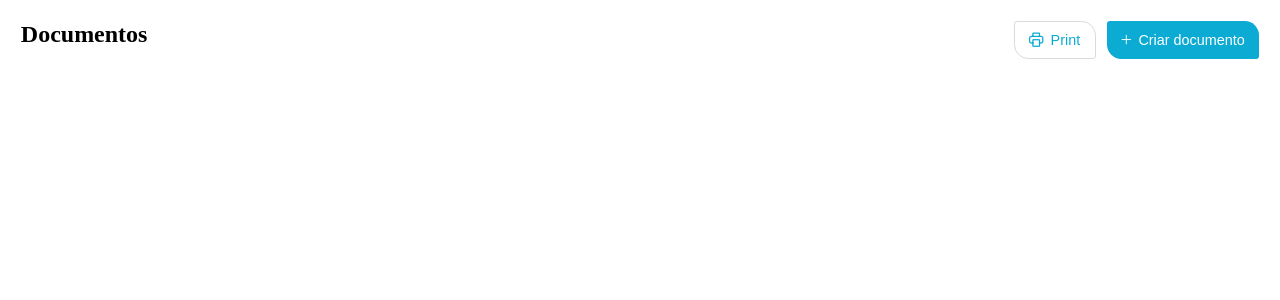
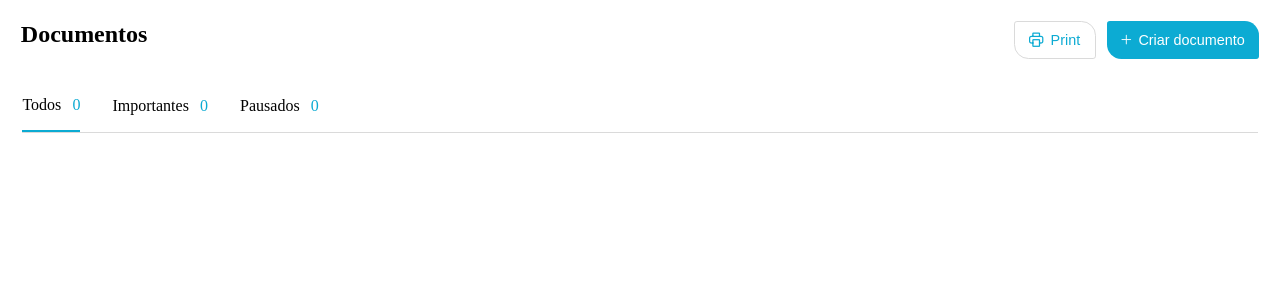
Before and after one commit to AndrewGPFranco/synch-ui, a Vue app: page /tables in a window 1280 px wide. Shown: the top 300 px of the page. Built offline with nearby package versions, Linux system fonts and the light colour scheme; sample sign-in values are in the browser's storage.

Commit message:
feat: componente das opções da tabela

```diff
--- a/src/assets/base.scss
+++ b/src/assets/base.scss
@@ -5,4 +5,5 @@
 }
 
 $background-login: #141c24;
-$color-button-blue: rgb(12, 171, 211);
+$principal-color-blue: rgb(12, 171, 211);
+$color-border: rgb(218, 218, 218);
--- a/src/components/Finance/Navbar.vue
+++ b/src/components/Finance/Navbar.vue
@@ -16,9 +16,7 @@
     </section>
 </template>
 
-<script setup lang="ts">
-
-</script>
+<script setup lang="ts"></script>
 
 <style scoped lang="scss">
 @use '@/assets/base' as *;
@@ -46,11 +44,11 @@
         .btn-print {
             background-color: transparent;
             border: 1px solid rgb(218, 218, 218);
-            color: $color-button-blue;
+            color: $principal-color-blue;
         }
 
         .btn-create {
-            background-color: $color-button-blue;
+            background-color: $principal-color-blue;
             color: white;
 
             i {
--- /dev/null
+++ b/src/components/Finance/OptionsTable.vue
@@ -0,0 +1,73 @@
+<template>
+    <section class="container-options">
+        <ul class="list-options">
+            <li class="option" @click="handleChangeTab('all')" :class="{ active: tabActive === 'all' }">
+                Todos
+                <span class="number">{{ numberAll }}</span>
+            </li>
+            <li class="option" @click="handleChangeTab('important')" :class="{ active: tabActive === 'important' }">
+                Importantes
+                <span class="number">{{ numberImportant }}</span>
+            </li>
+            <li class="option" @click="handleChangeTab('draft')" :class="{ active: tabActive === 'draft' }">
+                Pausados
+                <span class="number">{{ numberPaused }}</span>
+            </li>
+        </ul>
+        <div class="line-separator"></div>
+    </section>
+</template>
+
+<script setup lang="ts">
+import { ref } from 'vue';
+
+const numberAll = ref<number>(0);
+const numberImportant = ref<number>(0);
+const numberPaused = ref<number>(0);
+
+const tabActive = ref<string>('all');
+
+const handleChangeTab = (nameTab: string) => {
+    tabActive.value = nameTab;
+}
+</script>
+
+<style scoped lang="scss">
+@use '@/assets/base' as *;
+
+.container-options {
+    display: flex;
+    padding: 0 1.4em;
+    justify-content: left;
+    flex-direction: column;
+
+    .list-options {
+        display: flex;
+        gap: 2em;
+        list-style: none;
+        padding: 0;
+
+        .active {
+            border-bottom: 2px solid $principal-color-blue;
+        }
+
+        .option {
+            display: flex;
+            gap: 0.7em;
+            align-items: center;
+            padding: 1em 0;
+            cursor: pointer;
+
+            .number {
+                color: $principal-color-blue;
+            }
+        }
+    }
+
+    .line-separator {
+        height: 1px;
+        width: 100%;
+        background-color: $color-border;
+    }
+}
+</style>
--- a/src/views/TableView.vue
+++ b/src/views/TableView.vue
@@ -1,8 +1,10 @@
 <template>
     <Navbar />
+    <OptionsTable />
 </template>
 
 <script setup lang="ts">
 import Navbar from '@/components/Finance/Navbar.vue';
+import OptionsTable from '@/components/Finance/OptionsTable.vue';
 
 </script>
```
